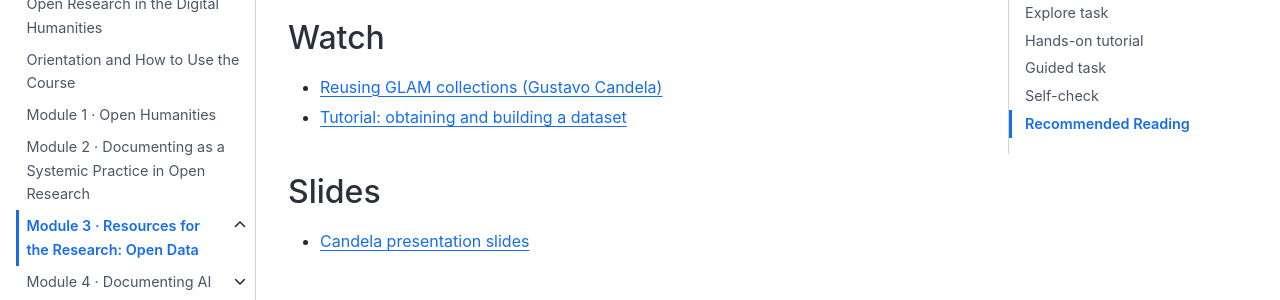
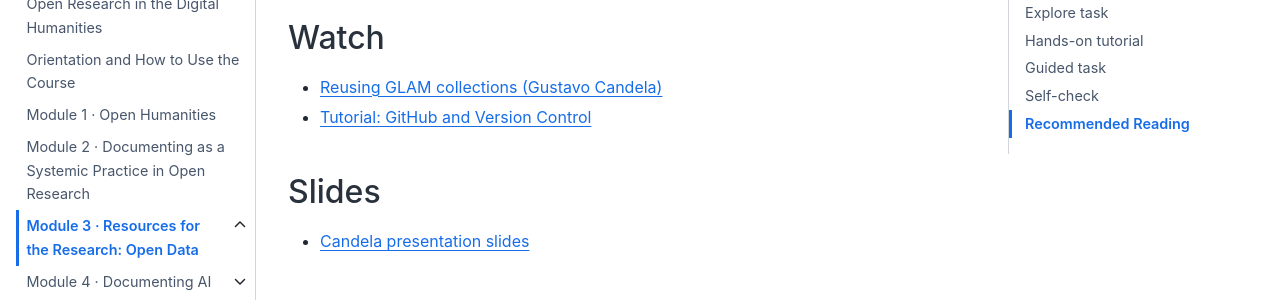
Before and after one commit to dariyash/open-research-dh, a Jupyter Book: the page built from 03-open-data/README.md, in a window 1280 px wide and 900 px high. Shown: the part 188-488 px from the top of the window. Built offline with Jupyter Book 1.0.4 settings and Sphinx 7.4.7 and the Sphinx Book theme 1.1.4, drawn with Linux system fonts in a browser that asks for light colours; pages that are not in the unit, such as notebooks, are missing from menus.

Commit message:
Update README.md

```diff
--- a/03-open-data/README.md
+++ b/03-open-data/README.md
@@ -2,7 +2,7 @@
 
 ## Watch
 - [Reusing GLAM collections (Gustavo Candela)](https://clip.place/w/rVeo3U87Acns1JfXyxcxWK)
-- [Tutorial: obtaining and building a dataset](https://clip.place/w/36p3UJ92DwaAozf4L5Q9um)
+- [Tutorial: GitHub and Version Control](https://clip.place/w/36p3UJ92DwaAozf4L5Q9um)
 
 ## Slides
 - [Candela presentation slides](slides_Gustavo_Candela.pdf)
```
